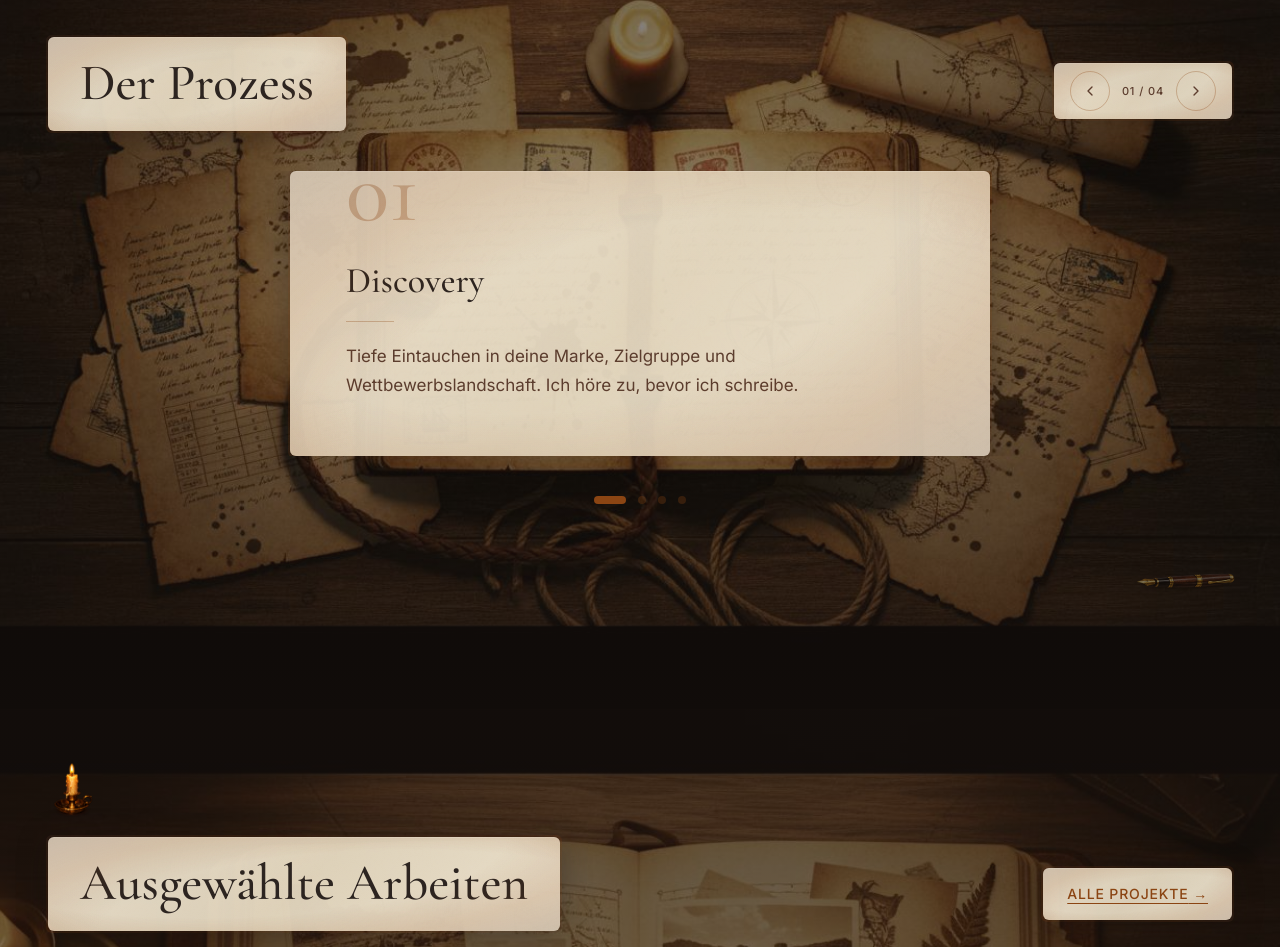
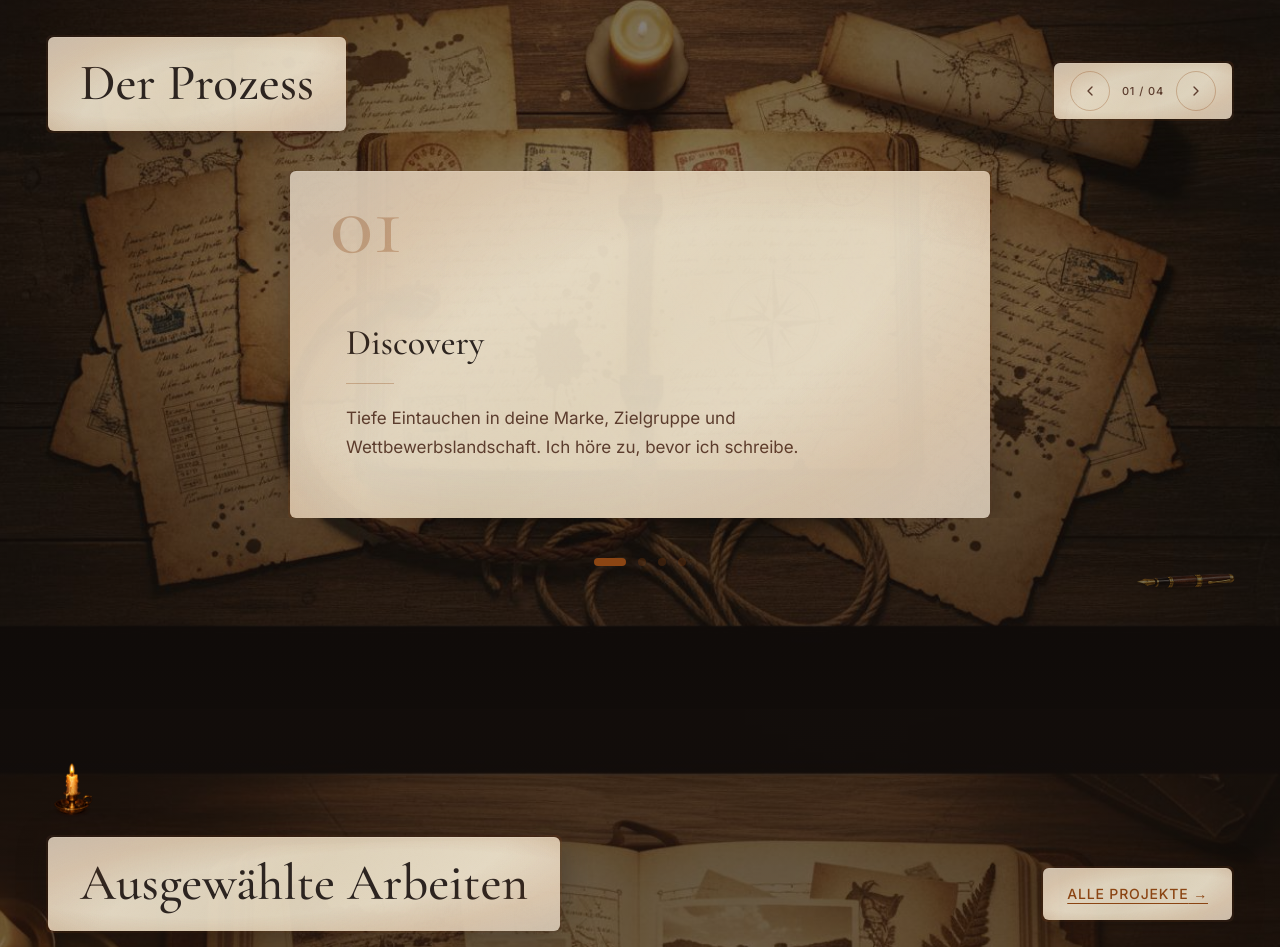
Before and after one commit to qwertyhamburg1/teog3, a React (Vite) app: page / in a window 1280 px wide. Shown: the part 1327-2274 px from the top of the page. Built offline with nearby package versions, Linux system fonts and the light colour scheme.

Commit message:
Update Services.tsx

```diff
--- a/src/sections/Services.tsx
+++ b/src/sections/Services.tsx
@@ -45,7 +45,6 @@ export default function Process() {
     >
       <div className="absolute inset-0 bg-gradient-to-b from-[rgba(28,20,16,0.6)] via-[rgba(28,20,16,0.4)] to-[rgba(28,20,16,0.6)]" />
 
-      {/* Pen decoration */}
       <motion.img
         initial={{ opacity: 0 }}
         whileInView={{ opacity: 0.4 }}
@@ -57,7 +56,6 @@ export default function Process() {
       />
 
       <div className="relative z-[2] content-max-width px-6 sm:px-8 lg:px-12">
-        {/* Header */}
         <div className="flex flex-col sm:flex-row sm:items-baseline sm:justify-between mb-10 gap-4">
           <motion.div
             initial={{ opacity: 0, y: 20, rotate: -0.5 }}
@@ -101,7 +99,6 @@ export default function Process() {
           </motion.div>
         </div>
 
-        {/* Carousel */}
         <div className="relative overflow-hidden">
           <AnimatePresence initial={false} custom={direction} mode="wait">
             <motion.div
@@ -112,16 +109,19 @@ export default function Process() {
               animate="center"
               exit="exit"
               transition={{ duration: 0.5, ease: [0.25, 0.1, 0.25, 1] }}
-              className="aged-paper burned-edges rounded-sm p-10 lg:p-14 max-w-[700px] mx-auto"
+              className="aged-paper burned-edges rounded-sm p-10 lg:p-14 max-w-[700px] mx-auto relative"
               style={{ transform: `rotate(${current % 2 === 0 ? 0.5 : -0.5}deg)` }}
             >
-              {/* Number — big, pulled WAY UP into the top padding */}
-              <span className="font-serif text-[72px] lg:text-[90px] font-medium text-[#8B4513] opacity-30 leading-none block -mt-16 lg:-mt-20">
+              {/* Number — absolutely positioned at top, NO overlap possible */}
+              <span
+                className="font-serif text-[72px] lg:text-[90px] font-medium text-[#8B4513] opacity-30 leading-none block absolute top-2 left-8 lg:left-10 pointer-events-none select-none"
+                aria-hidden="true"
+              >
                 {step.number}
               </span>
 
-              {/* Title — sits below with proper gap */}
-              <h3 className="font-serif text-[30px] lg:text-[36px] font-medium text-[#2C2420] leading-[1.1] mt-6 relative z-[1]">
+              {/* Title — pushed down with padding to clear the absolute number */}
+              <h3 className="font-serif text-[30px] lg:text-[36px] font-medium text-[#2C2420] leading-[1.1] pt-20 lg:pt-24 relative z-[1]">
                 {step.title}
               </h3>
 
@@ -133,7 +133,6 @@ export default function Process() {
           </AnimatePresence>
         </div>
 
-        {/* Step dots */}
         <div className="flex items-center justify-center gap-3 mt-10">
           {t.process.steps.map((_: unknown, i: number) => (
             <button
```
